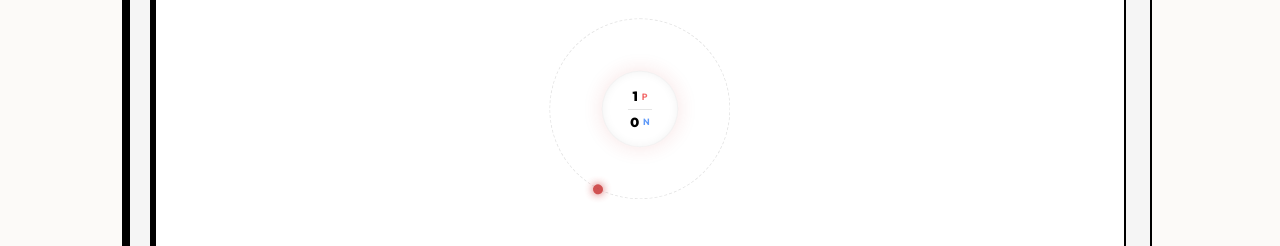
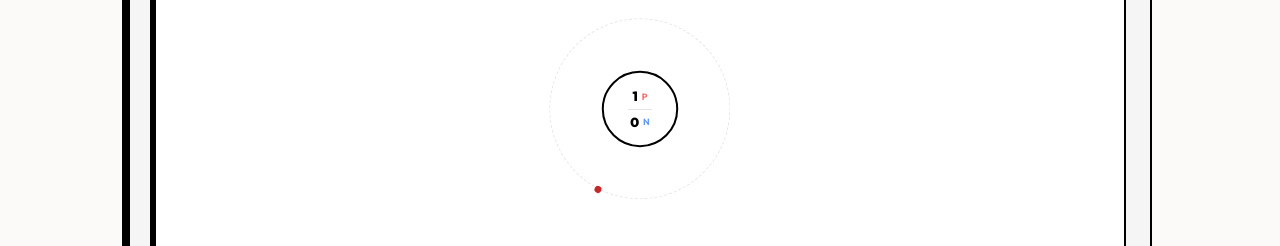
Before and after one commit to dan-squared/Periodic, a Next.js app: page /element in a window 1280 px wide. Both pictures are taken after a click on the tab "ATOMIC". Shown: the part 419-665 px from the top of the page. Built offline with nearby package versions, Linux system fonts and the light colour scheme.

Commit message:
UI: Refine atomic structure visualization with solid colors and borders

```diff
--- a/components/atomic-structure-visualization.tsx
+++ b/components/atomic-structure-visualization.tsx
@@ -124,13 +124,14 @@ export default function AtomicStructureVisualization({
                       style={{
                         top: "50%",
                         left: "50%",
-                        width: 10,
-                        height: 10,
+                        width: 9,
+                        height: 9,
                         backgroundColor: color,
+                        border: '1.5px solid white',
                         transform: `translate(calc(-50% + ${x}px), calc(-50% + ${y}px))`,
-                        boxShadow: `0 0 8px ${color}`,
-                        opacity: isActive ? 1 : 0.8,
-                        scale: isActive ? 1.2 : 1,
+                        boxShadow: 'none',
+                        opacity: 1,
+                        scale: isActive ? 1.3 : 1,
                       }}
                     >
                       {showLabels && isActive && (
@@ -153,7 +154,8 @@ export default function AtomicStructureVisualization({
             style={{
               width: 76,
               height: 76,
-              boxShadow: `0 0 20px ${color}20, inset 0 0 10px rgba(0,0,0,0.05)`,
+              boxShadow: `none`,
+              border: `2px solid black`,
             }}
             animate={{
               scale: isSpinning ? [1, 1.02, 1] : 1,
```
